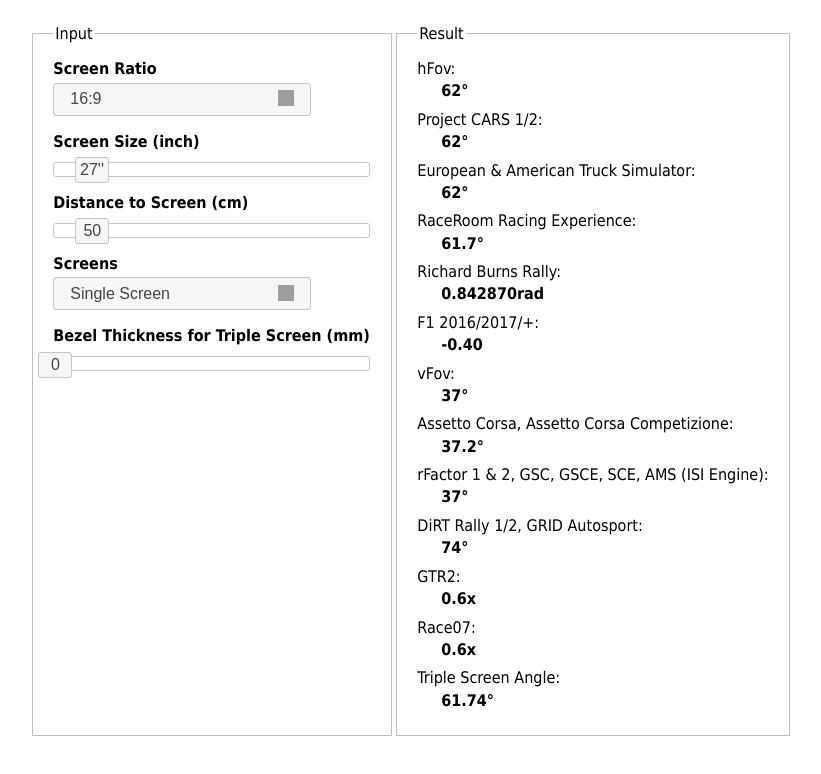
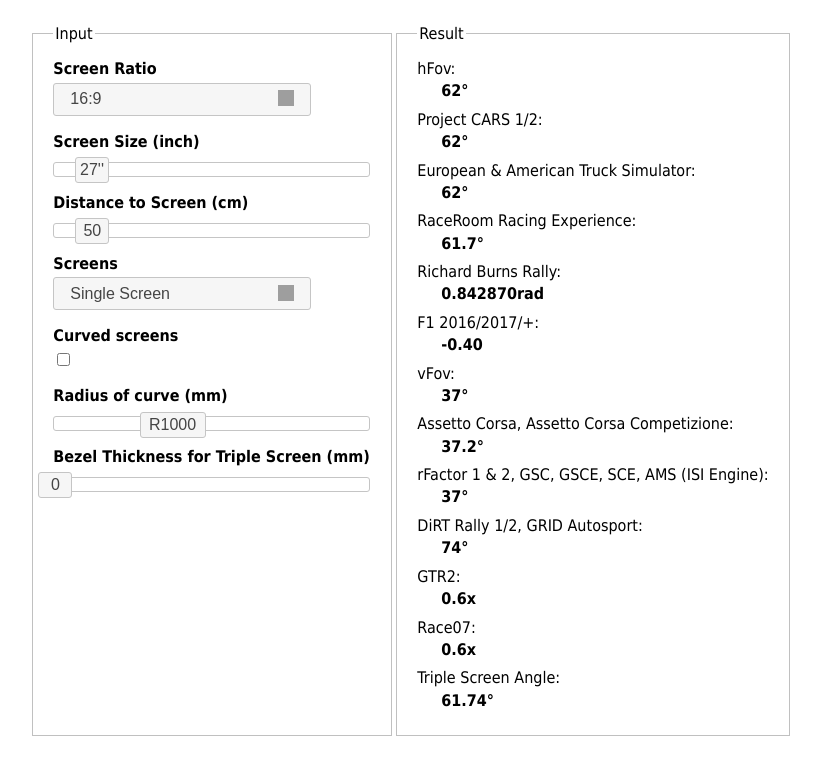
Before and after one commit to dinex86/FOV-Calculator, a plain HTML site: page index.html in a window 1280 px wide. Shown: the whole page, without its empty margins (229-1050 px from the left). Drawn offline with nearby package versions, Linux system fonts and the light colour scheme; grey boxes are pictures that could not be loaded.

Commit message:
Add support for curved monitors
With option off, previous values are returned.

Fixes https://github.com/dinex86/FOV-Calculator/issues/9

```diff
--- a/index.html
+++ b/index.html
@@ -46,6 +46,15 @@
 			  <option value="3">Triple Screens</option>
 			</select>
 
+			<label for="curved">Curved screens </label>
+			<input type="checkbox" name="curved" id="curved" />
+
+			<label for="radius">Radius of curve (mm)</label>
+			<div id="radiusSlider">
+				<div id="radius-handle" class="ui-slider-handle myhandle"></div>
+			</div>
+			<input type="hidden" id="radius" />
+
 			<label for="bezelSlider">Bezel Thickness for Triple Screen (mm)</label>
 			<div id="bezelSlider">
 				<div id="bezel-handle" class="ui-slider-handle myhandle"></div>
--- a/script.js
+++ b/script.js
@@ -104,6 +104,7 @@ $(document).ready(function() {
 	var screensizeHandle = $('#screensize-handle');
 	var distanceHandle = $('#distance-handle');
 	var bezelHandle = $('#bezel-handle');
+	var radiusHandle = $('#radius-handle');
 
 	$( "#screensizeSlider" ).slider({
 		range: false,
@@ -154,6 +155,27 @@ $(document).ready(function() {
 		}
 	});
 
+	$( "#curved" ).change(function() {
+		calculateFOV();
+	});
+
+	$( "#radiusSlider" ).slider({
+		range: false,
+		value: 1000,
+		min: 50,
+		max: 3000,
+		step: 10,
+		create: function() {
+			radiusHandle.text("R"+$(this).slider("value"));
+			$("#radius").val($(this).slider("value"));
+		},
+		slide: function(event, ui) {
+			radiusHandle.text("R"+ui.value);
+			$("#radius").val(ui.value);
+			calculateFOV();
+		}
+	});
+
 	calculateFOV();
 });
 
@@ -167,12 +189,24 @@ function calculateFOV() {
 	var screensizeDiagonal = parseFloat($('#screensize').val()) * 2.54;
 	var distanceToScreenInCm = parseFloat($('#distance').val());
 	var bezelThickness = parseFloat($('#bezel').val()) / 10 * 2;
+	var curved = $('#curved').is(':checked');
+	var radiusInMm = parseInt($('#radius').val());
 
-	var height = Math.sin(Math.atan(y/x)) * screensizeDiagonal;
-	var width = Math.cos(Math.atan(y/x)) * screensizeDiagonal + (screens > 1 ? bezelThickness : 0);
+	var aspectRatioToSize = Math.sqrt((screensizeDiagonal * screensizeDiagonal) / ((x*x) + (y*y)));
+	var width = (x * aspectRatioToSize) + (screens > 1 ? bezelThickness : 0);
 
-	var hAngle = _calcAngle(width, distanceToScreenInCm);
-	var vAngle = _calcAngle(height, distanceToScreenInCm);
+	var hAngle = curved
+		? _calcCurvedAngle(width, radiusInMm, distanceToScreenInCm)
+		: _calcTriangularAngle(width, distanceToScreenInCm);
+	// Calculate from hAngle instead of real width so that games that take vFov have the correct
+	// hFov for curved monitors.
+	//
+	// Users have to choose between correct vFov and correct hFov, but this is minor - and, like
+	// flat monitors, vFov changes as we go left-to-right across the screen, unless the monitor
+	// is curved and radius == distance
+	var vAngle = 2 * Math.atan2(Math.tan(hAngle / 2) * y, x);
+
+	// Radians to degrees factor
 	var arcConstant = (180 / Math.PI);
 
 	var html = '<ul>';
@@ -191,7 +225,7 @@ function calculateFOV() {
 				value = arcConstant * vAngle;
 				unit = '°';
 			} else if (calcGroup == 'hfovrad') {
-				value = arcConstant * _calcAngle(width / x * y / 3 * 4, distanceToScreenInCm);
+				value = arcConstant * _calcTriangularAngle(width / x * y / 3 * 4, distanceToScreenInCm);
 				unit = 'rad';
 			} else if (calcGroup == 'tangle') {
 				value = arcConstant * hAngle;
@@ -236,7 +270,58 @@ function calculateFOV() {
 	$('#fov').html(html);
 }
 
-function _calcAngle(baseInCm, distanceToMonitorInCm) {
-	return Math.atan(baseInCm / 2 / distanceToMonitorInCm) * 2;
-	return angle * (180 / Math.PI);
+function _calcTriangularAngle(baseInCm, distanceToMonitorInCm) {
+	return Math.atan2(baseInCm / 2, distanceToMonitorInCm) * 2;
 }
+
+function _calcCurvedAngle(baseInCm, radiusInMm, distanceToMonitorInCm) {
+	var radiusInCm = radiusInMm / 10;
+	/* First, figure out what the FOV would be if distance == radius
+	 * c = 2pi * r
+	 * theta = 2pi * (base / c)
+	 *       = 2pi * (base / (2pi * r))
+	 *       = base / r
+	 */
+	var arcAngleAtRadius = baseInCm / radiusInCm;
+	/* Draw a line between the left and right edges of the curved monitor.
+	 *
+	 * Let's find that distance and call it 'b'.
+	 *
+	 * On the other side of that line, we have a right angled triangle:
+	 *       | c  /
+	 *       |---/
+	 *       |  / r
+	 * r - b | /
+	 *       |/
+	 *       |
+	 *
+	 * cos (theta / 2) = (r - b) / r
+	 * r cos (theta / 2) = r - b
+	 * b = r(1 - cos(theta / 2))
+	 */
+	var b = radiusInCm * (1 - Math.cos(arcAngleAtRadius / 2));
+
+	/* We also need the length of that imaginary line, 2c:
+	 *
+	 * c = sqrt(r^2 - (r - b)^2)
+	 *   = sqrt(r^2 - (r^2 - 2rb + b^2))
+	 *   = sqrt(2rb - b^2)
+	 */
+	var c = Math.sqrt((2 * radiusInCm * b) - (b * b));
+	/* Just to keep the ascii art practical, let's use 'd' for the distance
+	 * to monitor; we now have another right-angled triangle:
+	 *
+	 *
+	 * |      -    -
+	 * | c    |    | b
+	 * |---/  |    -
+	 * |  /   | d  |
+	 * | /    |    | d - b
+	 * |/     -    -
+	 *
+	 * The angle we want here is hFOV / 2, so:
+	 *
+	 * hfov = 2 * atan(c / (d - b))
+	 */
+	return 2 * Math.atan2(c, distanceToMonitorInCm - b);
+}
--- a/style.css
+++ b/style.css
@@ -9,7 +9,7 @@ body>div:first-child {
 	flex-wrap: wrap;
 }
 
-#screensize-handle, #distance-handle, #bezel-handle {
+#screensize-handle, #distance-handle, #bezel-handle, #radius-handle {
 	width: 2em;
 	height: 1.5em;
 	top: 50%;
@@ -17,6 +17,10 @@ body>div:first-child {
 	margin-left: -1em;
 	text-align: center;
 	line-height: 1.5em;
+}
+
+#radius-handle {
+	width: 4em;
 }
 
 label {
```
